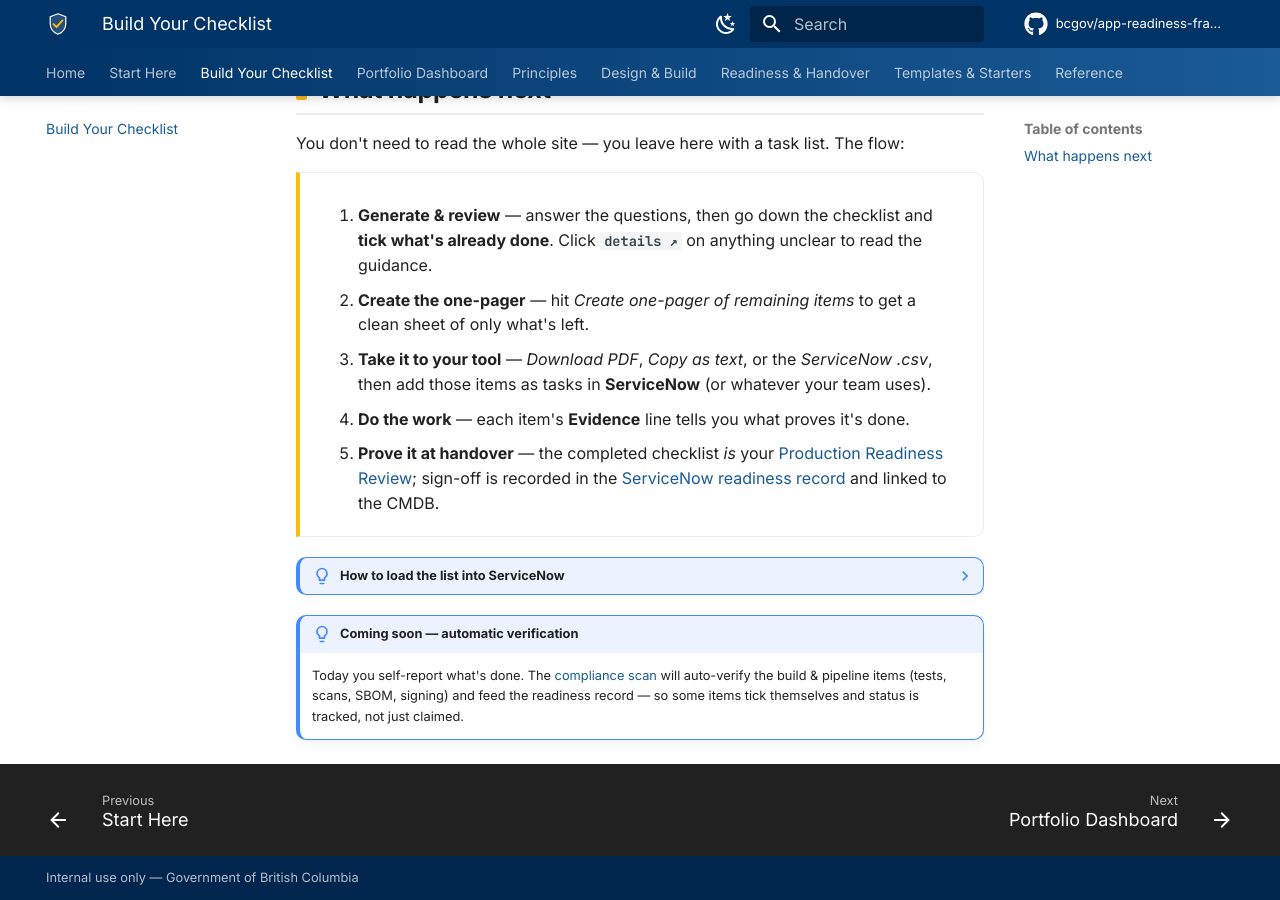
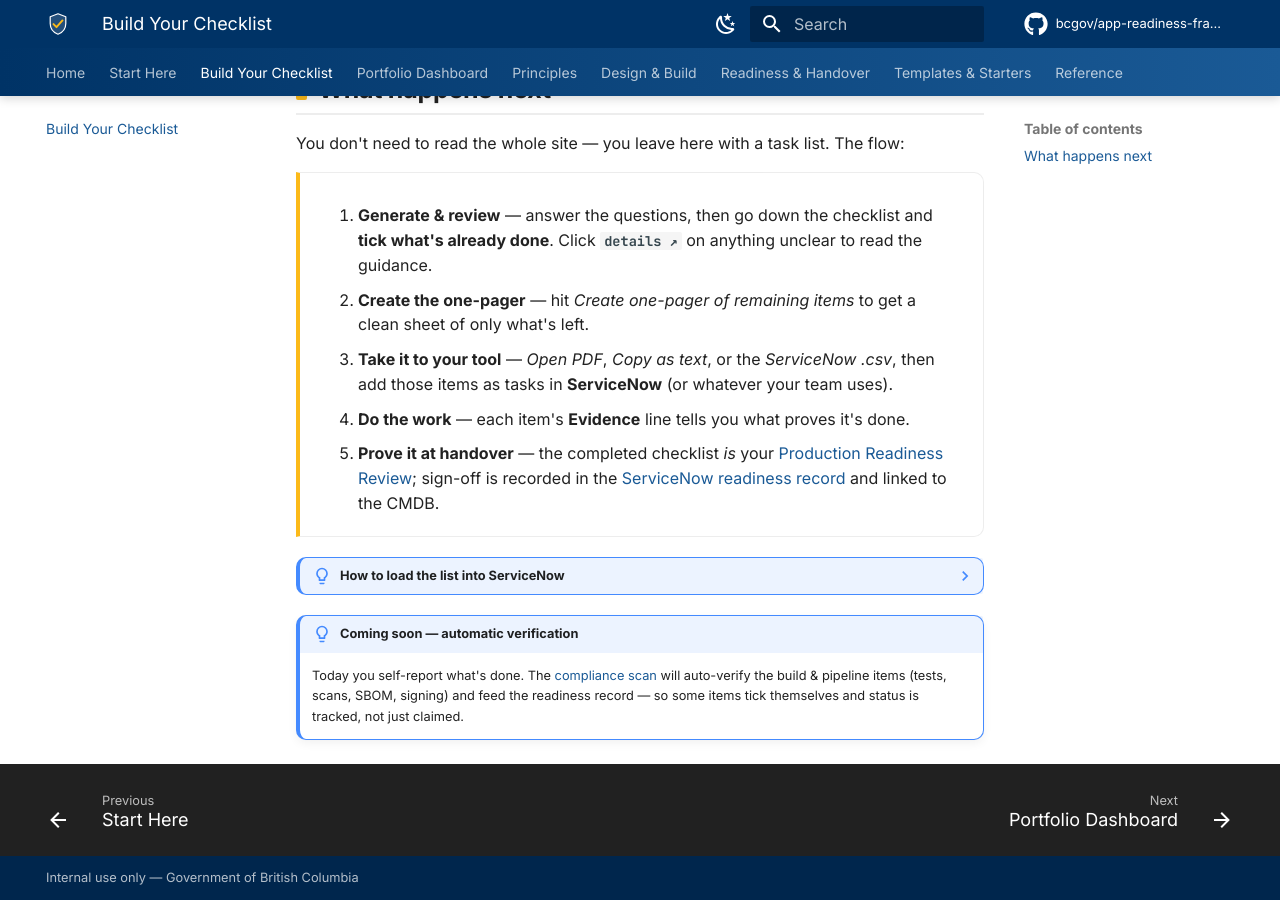
Before and after one commit to bcgov/app-readiness-framework, an MkDocs documentation site: the page built from docs/checklist/checklist-generator.md, in a window 1280 px wide and 900 px high, scrolled down 1085 px. Built offline with MkDocs 1.6.1 and Material for MkDocs 9.7.7, drawn with Linux system fonts in a browser that asks for light colours; comment, search, counter and statistics services are not loaded.

Commit message:
Open the one-pager PDF in the browser instead of downloading
"Open PDF" now opens the generated PDF in a new tab (window.open on a blob URL)
so it can be viewed in-browser; falls back to a download if a popup blocker
stops the tab.

```diff
--- a/docs/checklist/checklist-generator.md
+++ b/docs/checklist/checklist-generator.md
@@ -82,7 +82,7 @@
 
 1. **Generate & review** — answer the questions, then go down the checklist and **tick what's already done**. Click **`details ↗`** on anything unclear to read the guidance.
 2. **Create the one-pager** — hit *Create one-pager of remaining items* to get a clean sheet of only what's left.
-3. **Take it to your tool** — *Download PDF*, *Copy as text*, or the *ServiceNow .csv*, then add those items as tasks in **ServiceNow** (or whatever your team uses).
+3. **Take it to your tool** — *Open PDF*, *Copy as text*, or the *ServiceNow .csv*, then add those items as tasks in **ServiceNow** (or whatever your team uses).
 4. **Do the work** — each item's **Evidence** line tells you what proves it's done.
 5. **Prove it at handover** — the completed checklist *is* your [Production Readiness Review](../readiness/production-readiness-review.md); sign-off is recorded in the [ServiceNow readiness record](../reference/servicenow-process.md) and linked to the CMDB.
 
--- a/docs/javascripts/generator.js
+++ b/docs/javascripts/generator.js
@@ -401,8 +401,8 @@
     return String(s).replace(/≥/g, ">=").replace(/×/g, "x").replace(/→/g, "->");
   }
 
-  // Build the one-pager as a real PDF and download it directly (no print dialog).
-  function downloadPdf(cfg, rows) {
+  // Build the one-pager as a real PDF and open it in a new browser tab.
+  function openPdf(cfg, rows) {
     var J = window.jspdf && window.jspdf.jsPDF;
     if (!J) { window.print(); return; }          // fallback if the lib didn't load
     var doc = new J({ unit: "pt", format: "letter" });
@@ -435,7 +435,9 @@
       });
       y += 6;
     });
-    doc.save(slug(cfg.app || "application") + "-readiness-one-pager.pdf");
+    var name = slug(cfg.app || "application") + "-readiness-one-pager.pdf";
+    var w = window.open(doc.output("bloburl"), "_blank");
+    if (!w) { doc.save(name); }   // popup blocked -> fall back to a download
   }
 
   /* --- labels ------------------------------------------------------------ */
@@ -486,7 +488,7 @@
   function onePagerHtml(cfg, rows) {
     var by = group(rows);
     var h = '<div class="arr-op-actions">' +
-      '<button class="md-button md-button--primary arr-op-pdf">Download PDF</button>' +
+      '<button class="md-button md-button--primary arr-op-pdf">Open PDF</button>' +
       '<button class="md-button arr-op-copy">Copy as text</button>' +
       '<span class="arr-op-note">Add these to ServiceNow, JIRA, or your tool of choice.</span></div>' +
       '<div class="arr-op-sheet"><div class="arr-op-title"><h2>Remaining readiness items</h2>' +
@@ -591,7 +593,7 @@
       var panel = out.querySelector(".arr-onepager");
       panel.innerHTML = onePagerHtml(cfg, rows);
       panel.hidden = false;
-      panel.querySelector(".arr-op-pdf").addEventListener("click", function () { downloadPdf(cfg, rows); });
+      panel.querySelector(".arr-op-pdf").addEventListener("click", function () { openPdf(cfg, rows); });
       var cp = panel.querySelector(".arr-op-copy");
       if (cp) cp.addEventListener("click", function () { copyText(cp, toPlainText(cfg, rows)); });
       panel.scrollIntoView({ behavior: "smooth", block: "start" });
```
